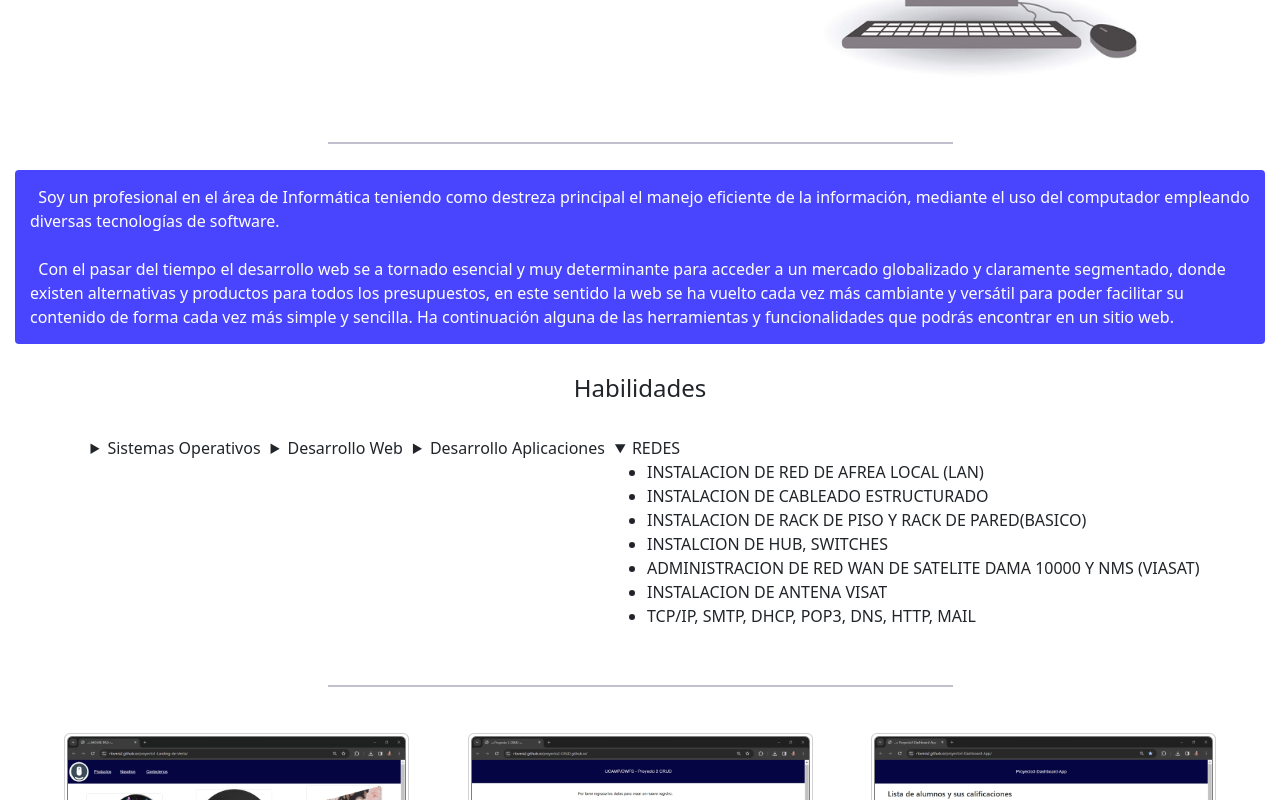
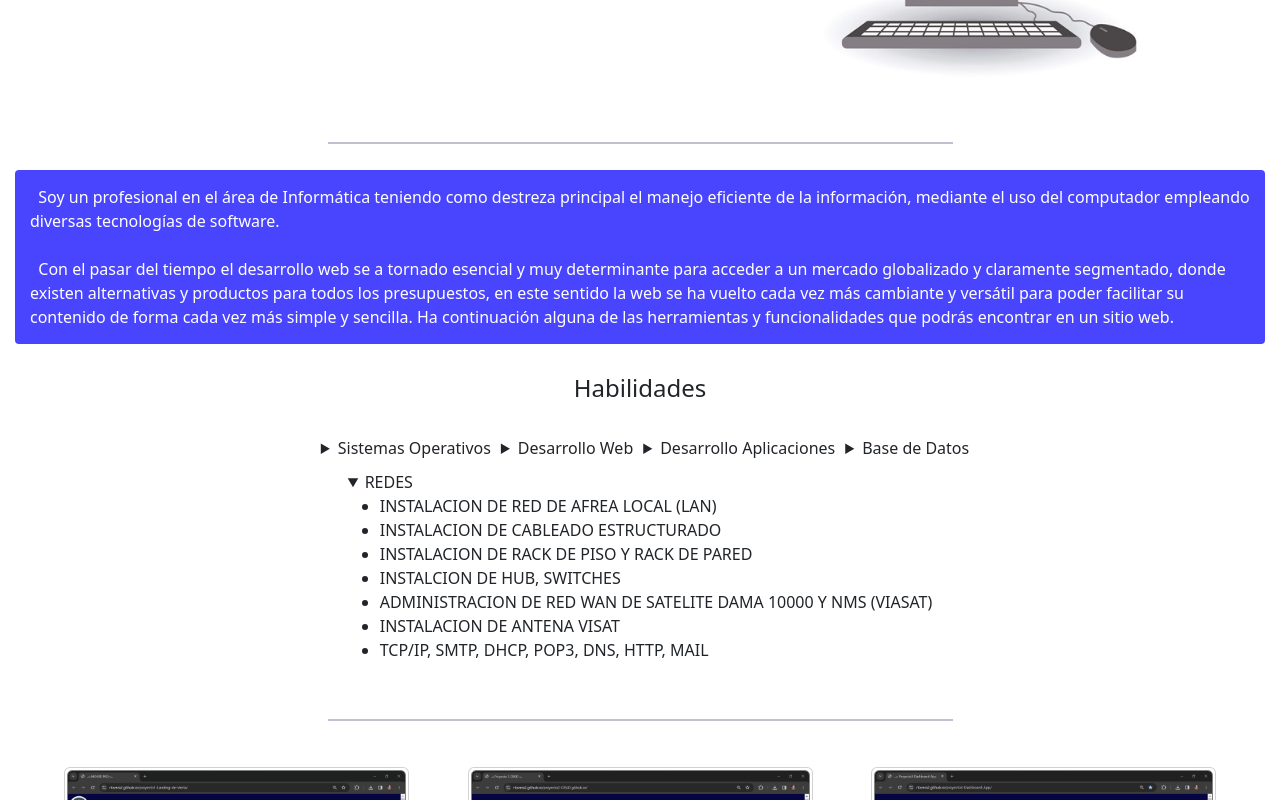
Before and after one commit to rlovera2/Proyecto-6-Portafolio, a React (Vite) app: page / in a window 1280 px wide. Both pictures are taken after a click on the heading "REDES". Shown: the part 788-1588 px from the top of the page. Built offline with nearby package versions, Linux system fonts and the light colour scheme.

Commit message:
update home

```diff
--- a/src/pages/Habilidades.jsx
+++ b/src/pages/Habilidades.jsx
@@ -44,11 +44,25 @@ const Habilidades = () => {
           </ul>
         </details>
         <details>
+          <summary>Base de Datos</summary>
+          <ul>
+            <li>DB2</li>
+            <li>FIREBASE</li>
+            <li>MONGODB</li>
+            <li>MySQL</li>
+            <li>ORACLE</li>
+            <li>POSTGRESQL</li>
+            <li>SQL SERVER</li>
+            <li>SQL</li>
+          </ul>
+        </details>
+
+        <details>
           <summary>REDES</summary>
           <ul>
             <li>INSTALACION DE RED DE AFREA LOCAL (LAN)</li>
             <li>INSTALACION DE CABLEADO ESTRUCTURADO</li>
-            <li>INSTALACION DE RACK DE PISO Y RACK DE PARED(BASICO)</li>
+            <li>INSTALACION DE RACK DE PISO Y RACK DE PARED</li>
             <li>INSTALCION DE HUB, SWITCHES</li>
             <li>
               ADMINISTRACION DE RED WAN DE SATELITE DAMA 10000 Y NMS (VIASAT)
```
